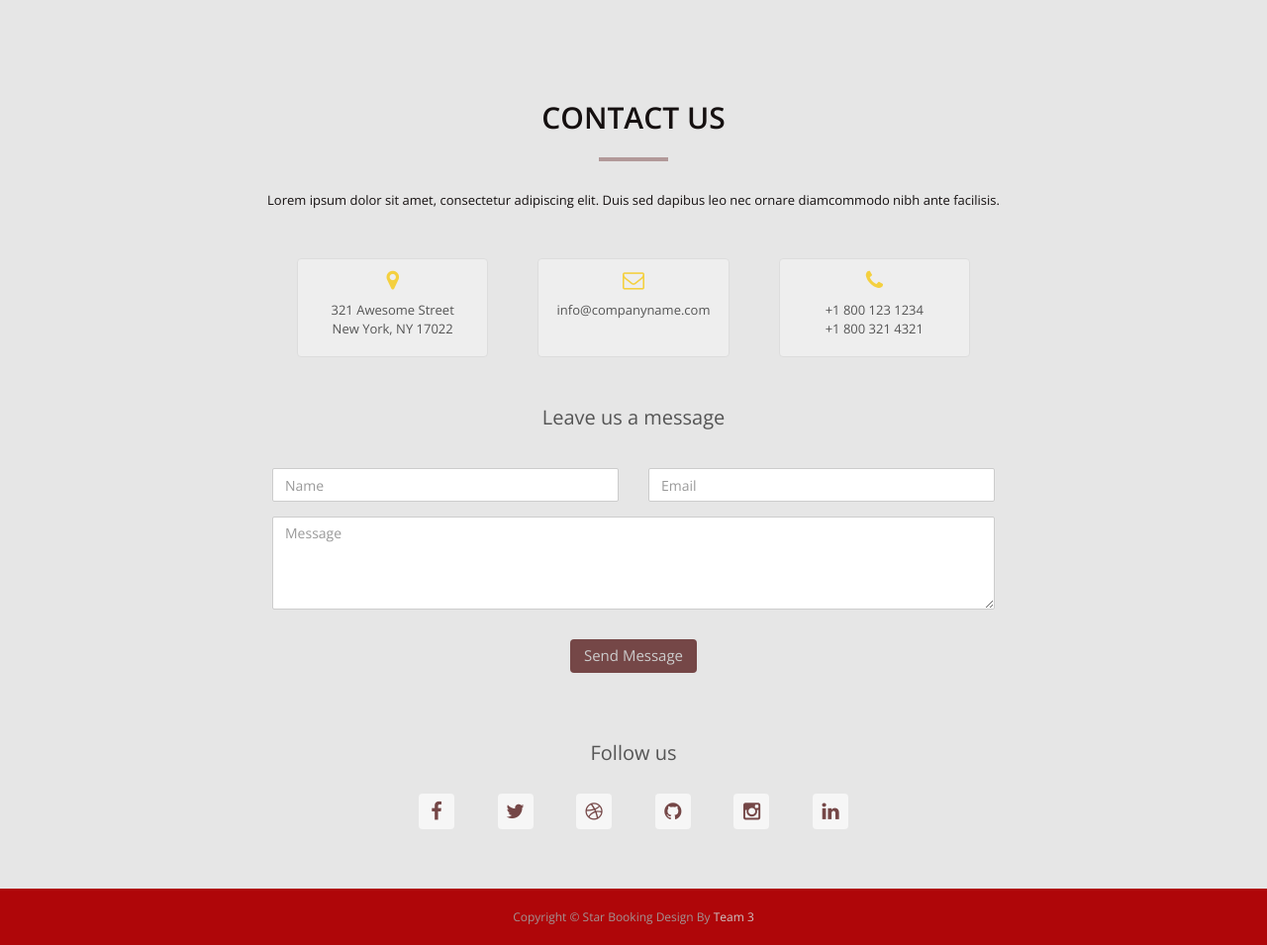
After one commit to yuanjli/star_schedule, a PHP site: page /contact.php in a window 1280 px wide. The commit adds this page. Shown: the part 1593-2548 px from the top of the page at 99% size. Run offline with PHP 8.4, Linux system fonts and the light colour scheme; some libraries are stand-ins or nearby versions.

Commit message:
Updating contact.html to contact.php

```diff
--- /dev/null
+++ b/contact.php
@@ -0,0 +1,194 @@
+<?php session_start() ?>
+<html lang="en">
+<head>
+<meta charset="utf-8">
+<meta name="viewport" content="width=device-width, initial-scale=1">
+<title>Start Web</title>
+<meta name="description" content="">
+<meta name="author" content="">
+
+<!-- Bootstrap -->
+<link rel="stylesheet" type="text/css"  href="css/bootstrap.css">
+<link rel="stylesheet" type="text/css" href="fonts/font-awesome/css/font-awesome.css">
+
+<!-- Stylesheet
+    ================================================== -->
+<link rel="stylesheet" type="text/css"  href="css/style.css">
+<link rel="stylesheet" type="text/css" href="css/prettyPhoto.css">
+<link href="http://fonts.googleapis.com/css?family=Open+Sans:400,700,800,600,300" rel="stylesheet" type="text/css">
+<script type="text/javascript" src="js/modernizr.custom.js"></script>
+
+<!-- HTML5 shim and Respond.js for IE8 support of HTML5 elements and media queries -->
+<!-- WARNING: Respond.js doesn't work if you view the page via file:// -->
+<!--[if lt IE 9]>
+      <script src="https://oss.maxcdn.com/html5shiv/3.7.2/html5shiv.min.js"></script>
+      <script src="https://oss.maxcdn.com/respond/1.4.2/respond.min.js"></script>
+    <![endif]-->
+</head>
+<body id="page-top" data-spy="scroll" data-target=".navbar-fixed-top">
+<div id="preloader">
+  <div id="status"> <img src="img/preloader.gif" height="64" width="64" alt=""> </div>
+</div>
+
+<!-- Navigation -->
+<!-- Navigation -->
+<nav class="navbar navbar-custom navbar-fixed-top" role="navigation">
+  <div class="container">
+    <div class="navbar-header">
+      <button type="button" class="navbar-toggle" data-toggle="collapse" data-target=".navbar-main-collapse"> <i class="fa fa-bars"></i> </button>
+      <a class="page-scroll" href="index.html"> <img src="img/Logo.png" width="160" class="img-circle"> </a></div>
+
+    <!-- Collect the nav links, forms, and other content for toggling -->
+    <div class="collapse navbar-collapse navbar-main-collapse">
+      <ul class="nav navbar-nav">
+        <!-- Hidden li included to remove active class from about link when scrolled up past about section -->
+        <li class="hidden"> <a href="#page-top"></a> </li>
+        <li> <a class="page-scroll" href="index.html#vehicle">Vehicles</a> </li>
+        <li> <a class="page-scroll" href="./Scripts/bookNow.php">Book Now</a> </li>
+        <li> <a class="page-scroll" href="index.html#driver">Drivers</a> </li>
+        <li> <a class="page-scroll" href="index.html#services">Memories</a> </li>
+        <li> <a class="page-scroll" href="index.html#about">About</a> </li>
+        <li> <a class="page-scroll" href="contact.php">Contact</a> </li>
+      </ul>
+      <ul class="nav navbar-nav navbar-right">
+        <li><a href="#"> <img src="img/profile.png" width="23"></a></li>
+        <li class="dropdown"><a href="#" class="dropdown-toggle" data-toggle="dropdown" role="button" aria-expanded="false">My Account<span class="caret"></span></a>
+          <ul class="dropdown-menu" role="menu">
+            <li><a href="sign_up.html">Sign up</a></li>
+            <?php if(!isset($_SESSION['s_id'])) { ?>
+            <li><a href="log_in.html">Log in</a></li>
+          <?php } else { ?>
+            <li><a href="./Scripts/logout.php">Log Out</a></li>
+          <?php } ?>
+          </ul>
+        </li>
+      </ul>
+    </div>
+    <!-- /.navbar-collapse -->
+  </div>
+  <!-- /.container -->
+</nav>
+
+<!-- Header -->
+
+<!-- About Section -->
+
+<!-- Services Section -->
+
+<!-- Portfolio Section -->
+
+<!-- Team Section -->
+<div id="about">
+  <div class="text-center">
+    <div class="container">
+      <div class="section-title center">
+        <h2>Search Our Cars</h2>
+        <hr>
+      </div>
+      <div class="col-md-8 col-md-offset-2">
+        <h3>Let us know</h3>
+        <iframe src="https://docs.google.com/forms/d/e/1FAIpQLSf7S1cP151lp5T6rdiqcaEYnnJcH-2FVvlw9GkAGWjs-fsMGw/viewform?embedded=true" width="860" height="600" frameborder="0" marginheight="0" marginwidth="0">Loading...</iframe>
+
+      </div>
+    </div>
+  </div>
+</div>
+
+<div class="section-title" center align="center" bgcolor=>
+	<iframe src="https://www.google.com/maps/embed?pb=!1m18!1m12!1m3!1d3089.5095735727314!2d-86.53006618502229!3d39.2540032334506!2m3!1f0!2f0!3f0!3m2!1i1024!2i768!4f13.1!3m3!1m2!1s0x886c61ad2d0aea8f%3A0x145f47309862fdc0!2sStar+of+America!5e0!3m2!1sen!2sus!4v1493140265177" width=90% height="600" frameborder="0" style="border:0" ></iframe>
+
+</div>
+
+
+
+<!-- Contact Section -->
+<div id="contact" class="text-center">
+  <div class="container">
+    <div class="section-title center">
+      <h2>Contact us</h2>
+      <hr>
+      <p>Lorem ipsum dolor sit amet, consectetur adipiscing elit. Duis sed dapibus leo nec ornare diamcommodo nibh ante facilisis.</p>
+    </div>
+    <div class="col-md-8 col-md-offset-2">
+      <div class="col-md-4">
+        <div class="contact-item"> <i class="fa fa-map-marker fa-2x"></i>
+          <p>321 Awesome Street<br>
+            New York, NY 17022</p>
+        </div>
+      </div>
+      <div class="col-md-4">
+        <div class="contact-item"> <i class="fa fa-envelope-o fa-2x"></i>
+          <p>info@companyname.com</p>
+        </div>
+      </div>
+      <div class="col-md-4">
+        <div class="contact-item"> <i class="fa fa-phone fa-2x"></i>
+          <p> +1 800 123 1234<br>
+            +1 800 321 4321</p>
+        </div>
+      </div>
+      <div class="clearfix"></div>
+    </div>
+    <div class="col-md-8 col-md-offset-2">
+      <h3>Leave us a message</h3>
+               <form action="./Scripts/contact.php" method="post">
+
+        <div class="row">
+          <div class="col-md-6">
+            <div class="form-group">
+              <input type="text" id="name" name="name" class="form-control" placeholder="Name" required="required">
+              <p class="help-block text-danger"></p>
+            </div>
+          </div>
+          <div class="col-md-6">
+            <div class="form-group">
+              <input type="email" id="email" name="email" class="form-control" placeholder="Email" required="required">
+              <p class="help-block text-danger"></p>
+            </div>
+          </div>
+        </div>
+        <div class="form-group">
+          <textarea name="message" id="message" class="form-control" rows="4" placeholder="Message" required></textarea>
+          <p class="help-block text-danger"></p>
+        </div>
+        <div id="success"></div>
+        <button type="submit" class="btn btn-default">Send Message</button>
+      </form>
+      <div class="social">
+        <h3>Follow us</h3>
+        <ul>
+          <li><a href="https://www.facebook.com/?stype=lo&jlou=AffpC21eCeiunv9WhW7_i7Dch2-A-CkZy231HvuQVypKniSGU3UlxPUWNDKR2zIOBCza7W69Tk49WUI3KX1h-7uGM_KNaFt-qWab9Di-KO364w&smuh=47016&lh=Ac__SzfxQGrrXL_Q" target="new"><i class="fa fa-facebook">  </i></a></li>
+          <li><a href="https://twitter.com/" target="new"><i class="fa fa-twitter"></i></a></li>
+          <li><a href="https://dribbble.com/" target="new"><i class="fa fa-dribbble"></i></a></li>
+          <li><a href="https://github.com/" target="new"><i class="fa fa-github"></i></a></li>
+          <li><a href="https://www.instagram.com/?hl=en" target="new"><i class="fa fa-instagram"></i></a></li>
+          <li><a href="https://www.linkedin.com/" target="new"><i class="fa fa-linkedin"></i></a></li>
+        </ul>
+      </div>
+    </div>
+  </div>
+</div>
+
+
+<div id="footer">
+  <div class="container">
+    <p>Copyright &copy; Star Booking Design By <a href="http://www.templategarden.com" rel="nofollow">Team 3</a></p>
+  </div>
+</div>
+
+<!-- jQuery (necessary for Bootstrap's JavaScript plugins) -->
+<script type="text/javascript" src="js/jquery.1.11.1.js"></script>
+<!-- Include all compiled plugins (below), or include individual files as needed -->
+<script type="text/javascript" src="js/bootstrap.js"></script>
+<script type="text/javascript" src="js/SmoothScroll.js"></script>
+<script type="text/javascript" src="js/jquery.prettyPhoto.js"></script>
+<script type="text/javascript" src="js/jquery.isotope.js"></script>
+<script type="text/javascript" src="js/jquery.parallax.js"></script>
+<script type="text/javascript" src="js/jqBootstrapValidation.js"></script>
+<script type="text/javascript" src="js/contact_me.js"></script>
+
+<!-- Javascripts
+    ================================================== -->
+<script type="text/javascript" src="js/main.js"></script>
+</body>
+</html>
--- a/index.php
+++ b/index.php
@@ -50,7 +50,7 @@
         <li> <a class="page-scroll" href="#driver">Drivers</a> </li>
         <li> <a class="page-scroll" href="#services">Memories</a> </li>
         <li> <a class="page-scroll" href="#about">About</a> </li>
-        <li> <a class="page-scroll" href="contact.html">Contact</a> </li>
+        <li> <a class="page-scroll" href="contact.php">Contact</a> </li>
       </ul>
       <ul class="nav navbar-nav navbar-right">
         <li><a href="#"> <img src="img/profile.png" width="23"></a></li>
--- a/log_in.php
+++ b/log_in.php
@@ -49,7 +49,7 @@
         <li> <a class="page-scroll" href="index.php#driver">Drivers</a> </li>
         <li> <a class="page-scroll" href="index.php#services">Memories</a> </li>
         <li> <a class="page-scroll" href="index.php#about">About</a> </li>
-        <li> <a class="page-scroll" href="contact.html">Contact</a> </li>
+        <li> <a class="page-scroll" href="contact.php">Contact</a> </li>
       </ul>
       <ul class="nav navbar-nav navbar-right">
         <li><a href="#"> <img src="img/profile.png" width="23"></a></li>
--- a/nav_bar.php
+++ b/nav_bar.php
@@ -50,7 +50,7 @@ session_start()
         <li> <a class="page-scroll" href="index.php#driver" target="_top">Drivers</a> </li>
         <li> <a class="page-scroll" href="index.php#services" target="_top">Memories</a> </li>
         <li> <a class="page-scroll" href="index.php#about" target="_top">About</a> </li>
-        <li> <a class="page-scroll" href="contact.html" target="_top">Contact</a> </li>
+        <li> <a class="page-scroll" href="contact.php" target="_top">Contact</a> </li>
       </ul>
       <ul class="nav navbar-nav navbar-right">
         <li><a href="#"> <img src="img/profile.png" width="23"></a></li>
--- a/sign_up.php
+++ b/sign_up.php
@@ -49,7 +49,7 @@
         <li> <a class="page-scroll" href="index.php#driver">Drivers</a> </li>
         <li> <a class="page-scroll" href="index.php#services">Memories</a> </li>
         <li> <a class="page-scroll" href="index.php#about">About</a> </li>
-        <li> <a class="page-scroll" href="contact.html">Contact</a> </li>
+        <li> <a class="page-scroll" href="contact.php">Contact</a> </li>
       </ul>
       <ul class="nav navbar-nav navbar-right">
         <li><a href="#"> <img src="img/profile.png" width="23"></a></li>
```
